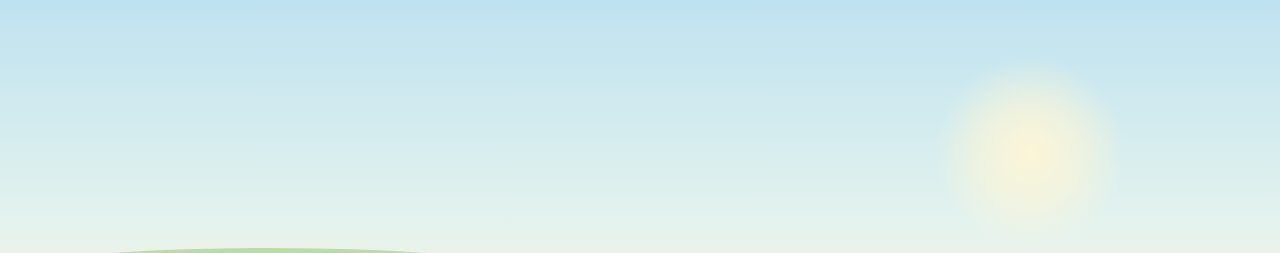
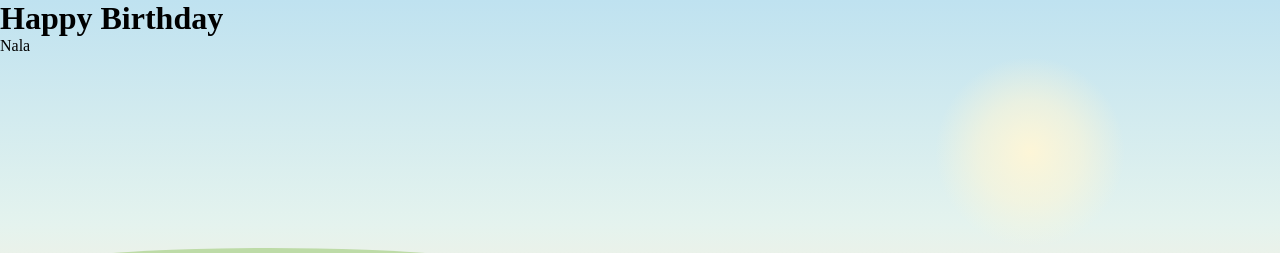
Before and after one commit to jasonhukom/Field-of-Flowers, a plain HTML site: page index.html in a window 1280 px wide. Shown: the top 253 px of the page. Drawn offline with Linux system fonts and the light colour scheme.

Commit message:
Update index.html

```diff
--- a/index.html
+++ b/index.html
@@ -14,6 +14,10 @@
     <div class="hill a"></div>
     <div class="hill b"></div>
     <div class="ground"></div>
+    <div class="center-text">
+        <h1>Happy Birthday</h1>
+        <p>Nala</p>
+    </div>
   </div>
 
   <!-- flowers grow here; tap or drag anywhere on the grass to plant more -->
```
